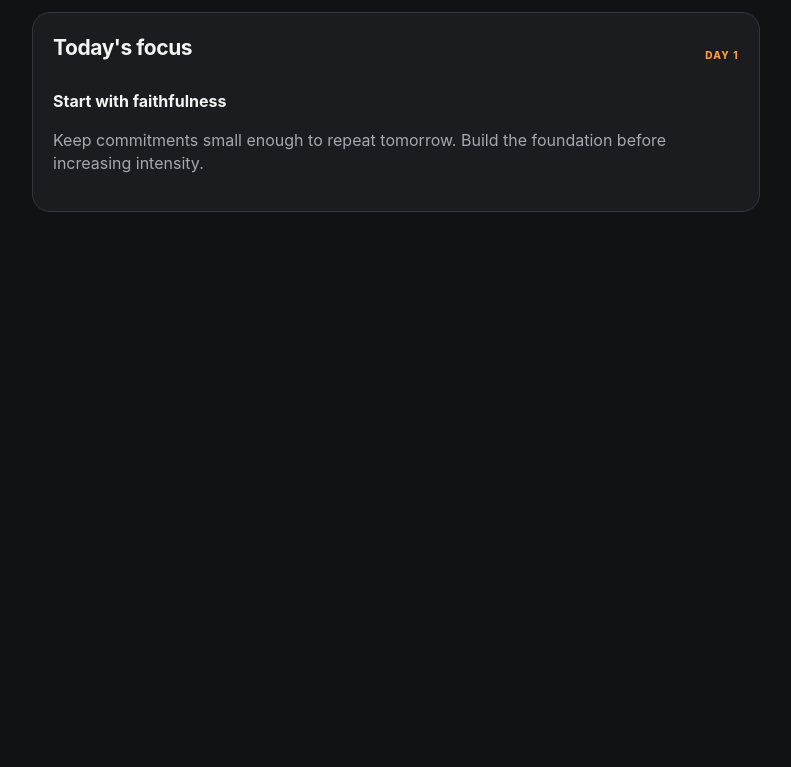
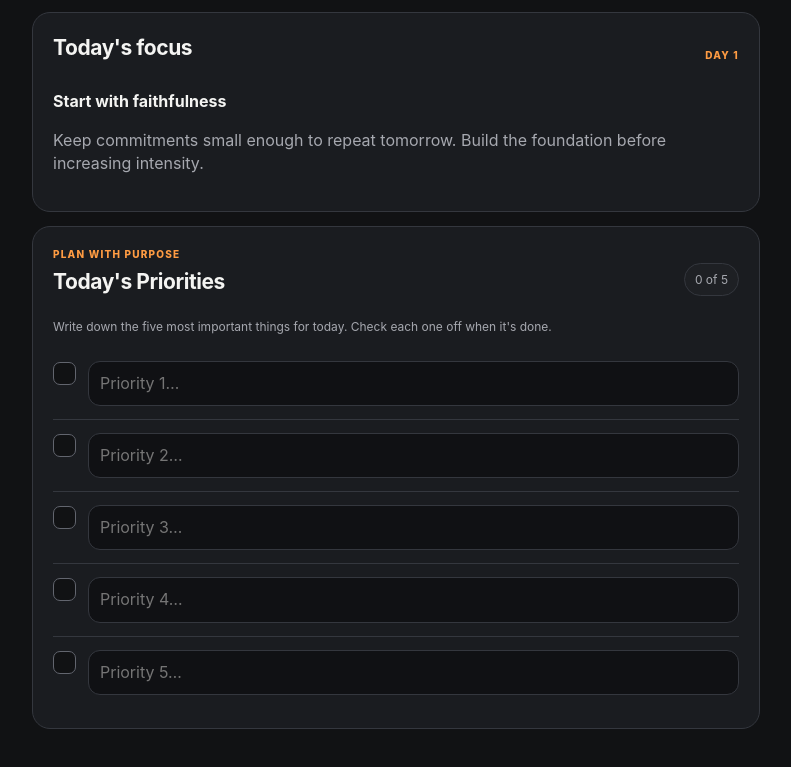
Before and after one commit to thepraters-fam/Refiners-75, a plain HTML site: page index.html in a window 1280 px wide. Shown: the part 1663-2430 px from the top of the page, without its empty margins (244-1035 px from the left). Before the commit the page ends 1997 px from the top, so only its background shows below. Drawn offline with Linux system fonts and the light colour scheme.

Commit message:
Add files via upload

```diff
--- a/index.html
+++ b/index.html
@@ -56,6 +56,11 @@ h1{font-size:clamp(30px,8vw,42px);line-height:1.02;letter-spacing:-.04em;margin:
  <div class="card">
   <div class="sectionhead"><h2>Today's focus</h2><span class="tag" id="focusDay">DAY 1</span></div>
   <h3 id="focusTitle">Start with faithfulness</h3><p class="muted" id="focusText">Keep the commitments small enough to repeat tomorrow. Build the foundation before increasing intensity.</p>
+ </div>
+ <div class="card" id="prioritiesCard">
+  <div class="sectionhead"><div><div class="tag">Plan with purpose</div><h2 style="margin-top:5px">Today's Priorities</h2></div><span class="pill" id="priorityCount">0 of 5</span></div>
+  <p class="muted small" style="margin-top:-5px">Write down the five most important things for today. Check each one off when it's done.</p>
+  <div id="prioritiesList"></div>
  </div>
 </section>
 
@@ -185,7 +190,7 @@ const phaseFocus=[
 ];
 function iso(d){return d.getFullYear()+'-'+String(d.getMonth()+1).padStart(2,'0')+'-'+String(d.getDate()).padStart(2,'0')}
 function today(){return iso(new Date())}
-function defaultData(){return {startDate:today(),name:'',checks:{},journals:{},reviews:{},readingDone:{}}}
+function defaultData(){return {startDate:today(),name:'',checks:{},priorities:{},journals:{},reviews:{},readingDone:{}}}
 let data;
 try{data=JSON.parse(localStorage.getItem(KEY))||defaultData()}catch(e){data=defaultData()}
 function save(){localStorage.setItem(KEY,JSON.stringify(data))}
@@ -198,7 +203,8 @@ function scoreFor(date){let c=data.checks[date]||{};return commitments.filter((_
 function toast(msg){let t=document.getElementById('toast');t.textContent=msg;t.style.display='block';setTimeout(()=>t.style.display='none',2200)}
 function esc(s){return String(s||'').replace(/[&<>"']/g,c=>({'&':'&amp;','<':'&lt;','>':'&gt;','"':'&quot;',"'":'&#39;'}[c]))}
 function renderChecklist(){let c=checkObj();document.getElementById('checklist').innerHTML=commitments.map((x,i)=>`<label class="item ${c[i]?'done':''}"><input class="check" type="checkbox" data-check="${i}" ${c[i]?'checked':''}><span><span class="itemtitle">${x[0]}</span><div class="itemdesc">${x[1]}</div><div class="itemdesc">${x[2]}</div></span></label>`).join('');document.querySelectorAll('[data-check]').forEach(el=>el.addEventListener('change',()=>{let o=checkObj();o[el.dataset.check]=el.checked;data.checks[dayKey()]=o;save();renderHome()}))}
-function renderHome(){let d=dayNum(),p=phaseIndex(d),s=scoreFor(dayKey()),j=Object.keys(data.journals).length;document.getElementById('phaseLabel').textContent=phaseNames[p];document.getElementById('dateLabel').textContent=`DAY ${d} / 75`;document.getElementById('dayNum').textContent=d;document.getElementById('percent').textContent=Math.round(s/7*100)+'%';document.getElementById('progressFill').style.width=(s/7*100)+'%';document.getElementById('daysDone').textContent=Object.keys(data.checks).filter(k=>scoreFor(k)>0).length;document.getElementById('score').textContent=s+'/7';document.getElementById('nextMilestone').textContent=d>=75?'✓':(Math.ceil(d/15)*15-d);document.getElementById('journalCount').textContent=j;document.getElementById('checkCount').textContent=s+' of 7';document.getElementById('focusDay').textContent='DAY '+d;document.getElementById('focusTitle').textContent=phaseFocus[p][0];document.getElementById('focusText').textContent=phaseFocus[p][1];let v=verses[(d-1)%verses.length];document.getElementById('verseText').textContent=v[0];document.getElementById('verseRef').textContent=v[1];document.getElementById('versePrompt').textContent=v[2];document.getElementById('greeting').innerHTML=(data.name?`Keep showing up,<br>${esc(data.name)}.`:'Become who<br>you were called to be.');renderChecklist()}
+function renderPriorities(){if(!data.priorities)data.priorities={};let items=data.priorities[dayKey()]||Array.from({length:5},()=>({text:'',done:false}));while(items.length<5)items.push({text:'',done:false});items=items.slice(0,5);data.priorities[dayKey()]=items;document.getElementById('prioritiesList').innerHTML=items.map((item,i)=>`<div class="item ${item.done?'done':''}"><input class="check" type="checkbox" aria-label="Mark priority ${i+1} complete" data-priority-check="${i}" ${item.done?'checked':''}><input type="text" maxlength="160" aria-label="Priority ${i+1}" placeholder="Priority ${i+1}…" data-priority-text="${i}" value="${esc(item.text)}" style="flex:1;min-width:0;padding:10px 11px;"></div>`).join('');let count=items.filter(x=>x.done).length;document.getElementById('priorityCount').textContent=count+' of 5';document.querySelectorAll('[data-priority-check]').forEach(el=>el.addEventListener('change',()=>{items[Number(el.dataset.priorityCheck)].done=el.checked;data.priorities[dayKey()]=items;save();renderPriorities()}));document.querySelectorAll('[data-priority-text]').forEach(el=>el.addEventListener('input',()=>{items[Number(el.dataset.priorityText)].text=el.value;data.priorities[dayKey()]=items;save()}))}
+function renderHome(){let d=dayNum(),p=phaseIndex(d),s=scoreFor(dayKey()),j=Object.keys(data.journals).length;document.getElementById('phaseLabel').textContent=phaseNames[p];document.getElementById('dateLabel').textContent=`DAY ${d} / 75`;document.getElementById('dayNum').textContent=d;document.getElementById('percent').textContent=Math.round(s/7*100)+'%';document.getElementById('progressFill').style.width=(s/7*100)+'%';document.getElementById('daysDone').textContent=Object.keys(data.checks).filter(k=>scoreFor(k)>0).length;document.getElementById('score').textContent=s+'/7';document.getElementById('nextMilestone').textContent=d>=75?'✓':(Math.ceil(d/15)*15-d);document.getElementById('journalCount').textContent=j;document.getElementById('checkCount').textContent=s+' of 7';document.getElementById('focusDay').textContent='DAY '+d;document.getElementById('focusTitle').textContent=phaseFocus[p][0];document.getElementById('focusText').textContent=phaseFocus[p][1];let v=verses[(d-1)%verses.length];document.getElementById('verseText').textContent=v[0];document.getElementById('verseRef').textContent=v[1];document.getElementById('versePrompt').textContent=v[2];document.getElementById('greeting').innerHTML=(data.name?`Keep showing up,<br>${esc(data.name)}.`:'Become who<br>you were called to be.');renderChecklist();renderPriorities()}
 function readingFor(d){return readings[(d-1)%readings.length]}
 function renderScripture(){let d=dayNum(),r=readingFor(d);document.getElementById('readingDay').textContent='Day '+d;document.getElementById('readingTitle').textContent=r[0];document.getElementById('readingPrompt').textContent=r[1];document.getElementById('readingDone').textContent=data.readingDone[dayKey()]?'✓ Reading marked complete':'✓ Mark reading complete';document.getElementById('phases').innerHTML=phaseNames.map((p,i)=>`<div class="phase"><div class="phase-num">${String(i*15+1).padStart(2,'0')}–${(i+1)*15}</div><div><h3>${p}</h3><div class="muted small">${phaseFocus[i][0]} — ${phaseFocus[i][1]}</div></div></div>`).join('')}
 function fillJournal(){let j=data.journals[dayKey()]||{};document.getElementById('journalDay').textContent='Day '+dayNum();document.getElementById('journalVerse').textContent=verses[(dayNum()-1)%verses.length][1];['godTaught','apply','gratitude','prayer'].forEach(id=>document.getElementById(id).value=j[id]||'');renderEntries()}
```
